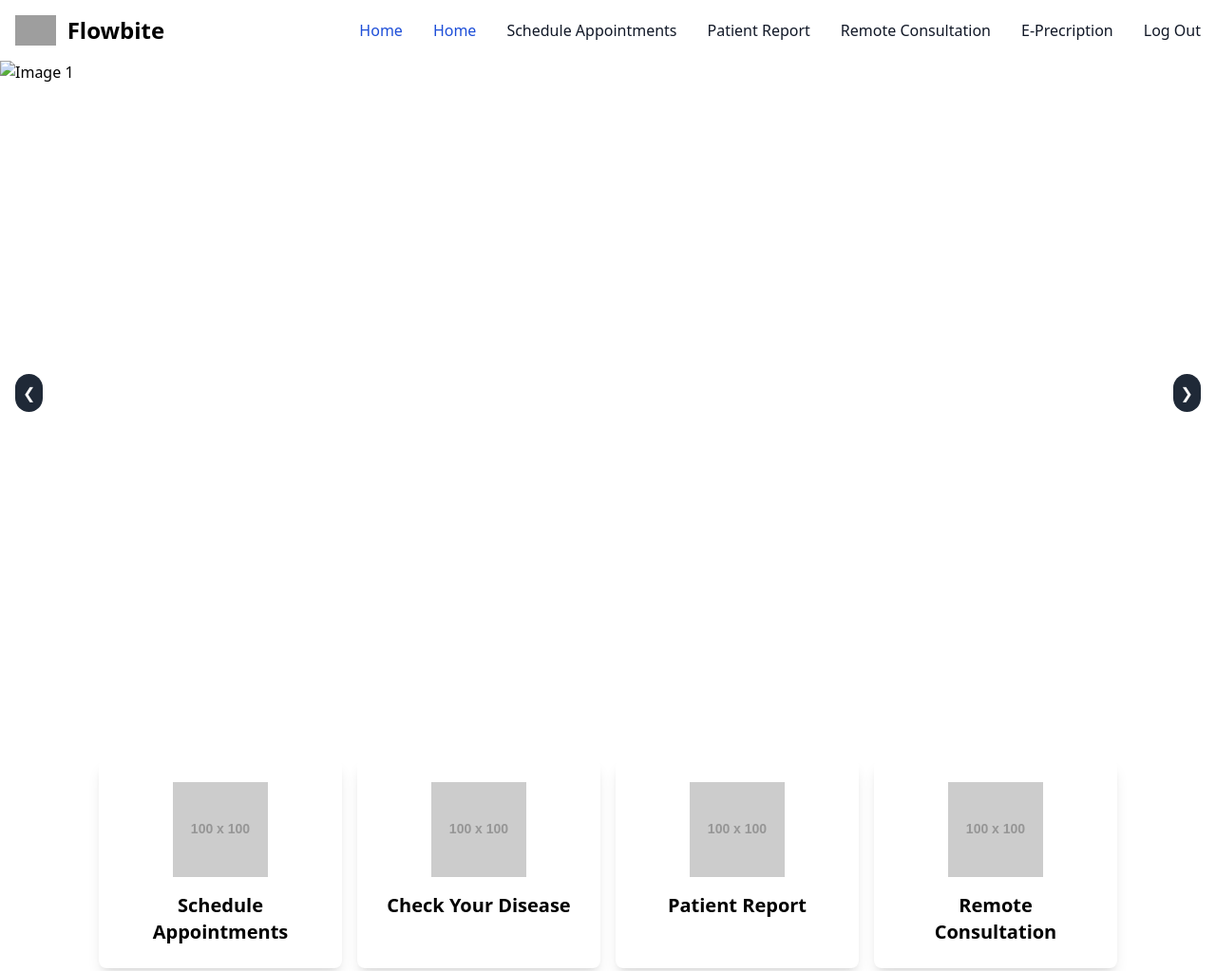
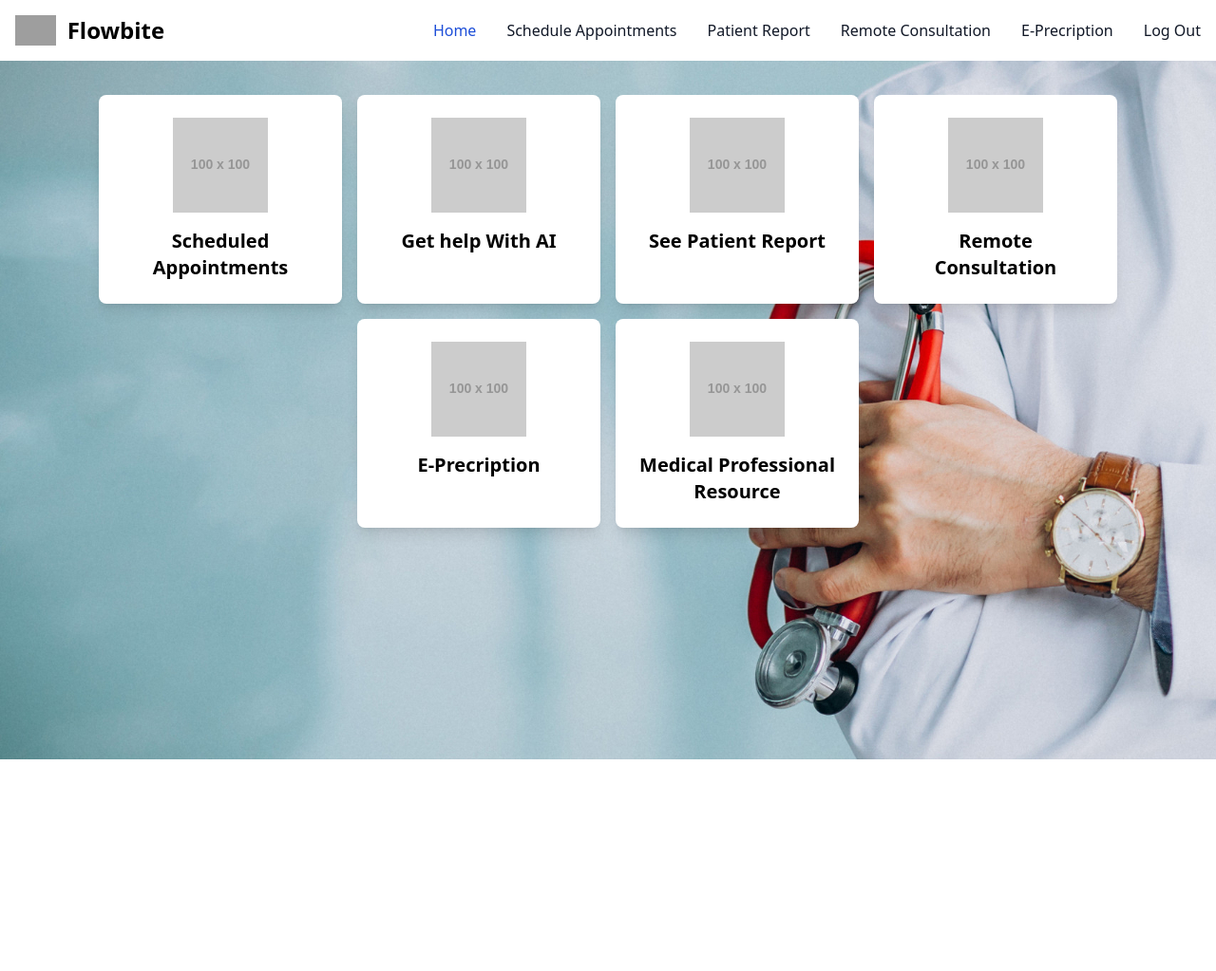
Before and after one commit to HimalayaKharate/webthorn, a website: page doc.html in a window 1280 px wide. Shown: the top 1023 px of the page at 95% size. After the commit the page ends 800 px from the top, so only its background shows below. Drawn offline with Linux system fonts and the light colour scheme; grey boxes are pictures that could not be loaded; placeholder pictures from the web are drawn by us.

Commit message:
Check it out made a quite few changes

```diff
--- a/doc.html
+++ b/doc.html
@@ -7,7 +7,7 @@
     <link rel="stylesheet" href="./output.css">
     <link rel="stylesheet" href="./style.css">
 </head>
-<body>
+<body background="17818.jpg">
 
   <nav class="bg-white border-gray-200 dark:bg-gray-900 dark:border-gray-700">
     <div class="max-w-screen-xl flex flex-wrap items-center justify-between mx-auto p-4">
@@ -23,9 +23,6 @@
       </button>
       <div class="hidden w-full md:block md:w-auto" id="navbar-dropdown">
         <ul class="flex flex-col font-medium p-4 md:p-0 mt-4 border border-gray-100 rounded-lg bg-gray-50 md:space-x-8 rtl:space-x-reverse md:flex-row md:mt-0 md:border-0 md:bg-white dark:bg-gray-800 md:dark:bg-gray-900 dark:border-gray-700">
-          <li>
-            <a href="#" class="block py-2 px-3 text-white bg-blue-700 rounded md:bg-transparent md:text-blue-700 md:p-0 md:dark:text-blue-500 dark:bg-blue-600 md:dark:bg-transparent" aria-current="page">Home</a>
-          </li>
           <li>
             <a href="#" class="block py-2 px-3 text-white bg-blue-700 rounded md:bg-transparent md:text-blue-700 md:p-0 md:dark:text-blue-500 dark:bg-blue-600 md:dark:bg-transparent" aria-current="page">Home</a>
           </li>
@@ -55,40 +52,21 @@
 
 
 
-
-<div class="carousel w-full " style="height:700px ;">
-  <div class="carousel-inner w-full">
-      <div class="carousel-item">
-          <img src="./6757375.jpg" alt="Image 1" class="w-full">
-      </div>
-      <div class="carousel-item">
-          <img src="https://via.placeholder.com/800x400?text=Image+2" alt="Image 2" class="w-full">
-      </div>
-      <div class="carousel-item">
-          <img src="https://via.placeholder.com/800x400?text=Image+3" alt="Image 3" class="w-full">
-      </div>
-  </div>
-  <button onclick="prevSlide()" class="absolute top-1/2 left-4 transform -translate-y-1/2 bg-gray-800 text-white p-2 rounded-full">❮</button>
-  <button onclick="nextSlide()" class="absolute top-1/2 right-4 transform -translate-y-1/2 bg-gray-800 text-white p-2 rounded-full">❯</button>
-</div>
-
-
-
 <div class="flex flex-wrap justify-center gap-4 max-w mt-9 mb-3">
   <!-- Card 1 -->
   <div class="card w-64 bg-white p-6 rounded-lg shadow-lg flex flex-col items-center text-center">
       <img src="https://via.placeholder.com/100" alt="Logo 1" class="mb-4">
-      <h3 class="text-xl font-semibold">Schedule Appointments</h3>
+      <h3 class="text-xl font-semibold">Scheduled Appointments</h3>
   </div>
   <!-- Card 2 -->
   <div class="card w-64 bg-white p-6 rounded-lg shadow-lg flex flex-col items-center text-center">
       <img src="https://via.placeholder.com/100" alt="Logo 2" class="mb-4">
-      <h3 class="text-xl font-semibold">Check Your Disease</h3>
+      <h3 class="text-xl font-semibold">Get help With AI</h3>
   </div>
   <!-- Card 3 -->
   <div class="card w-64 bg-white p-6 rounded-lg shadow-lg flex flex-col items-center text-center">
       <img src="https://via.placeholder.com/100" alt="Logo 3" class="mb-4">
-      <h3 class="text-xl font-semibold">Patient Report</h3>
+      <h3 class="text-xl font-semibold">See Patient Report</h3>
   </div>
   <!-- Card 4 -->
   <div class="card w-64 bg-white p-6 rounded-lg shadow-lg flex flex-col items-center text-center">
```
Also changed, not shown: finddoc.html (+1 -1 lines), healthylifestyle.html (+5 -11 lines).
